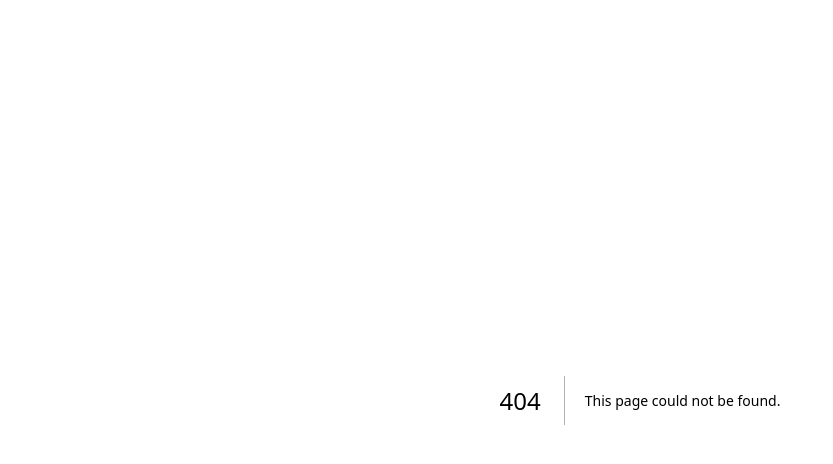
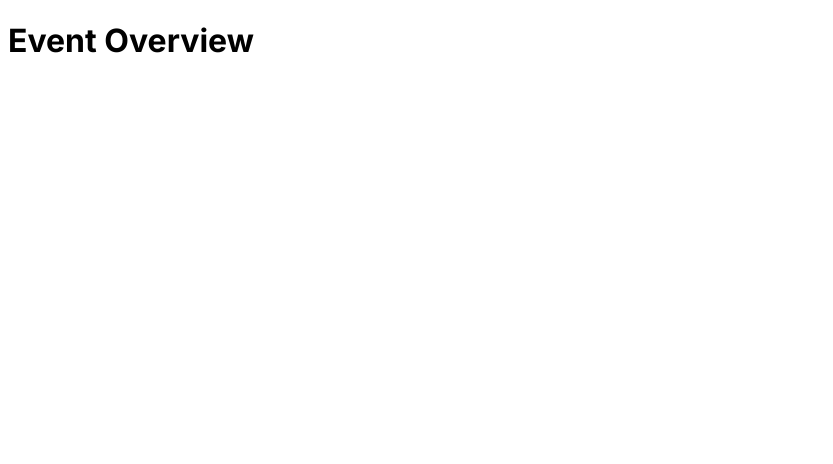
Before and after one commit to nanidam/degree-project-rendezevite, a Next.js app: page /eventOverview in a window 1280 px wide. Before the commit this address had no page. Shown: the top 464 px of the page, without its empty margins (0-833 px from the left). Built offline with nearby package versions, Linux system fonts and the light colour scheme.

Commit message:
:sparkles: added event overview

```diff
--- /dev/null
+++ b/app/eventOverview/page.tsx
@@ -0,0 +1,9 @@
+const EventOverview = () => {
+  return (
+    <div>
+      <h1>Event Overview</h1>
+    </div>
+  );
+};
+
+export default EventOverview;
```
